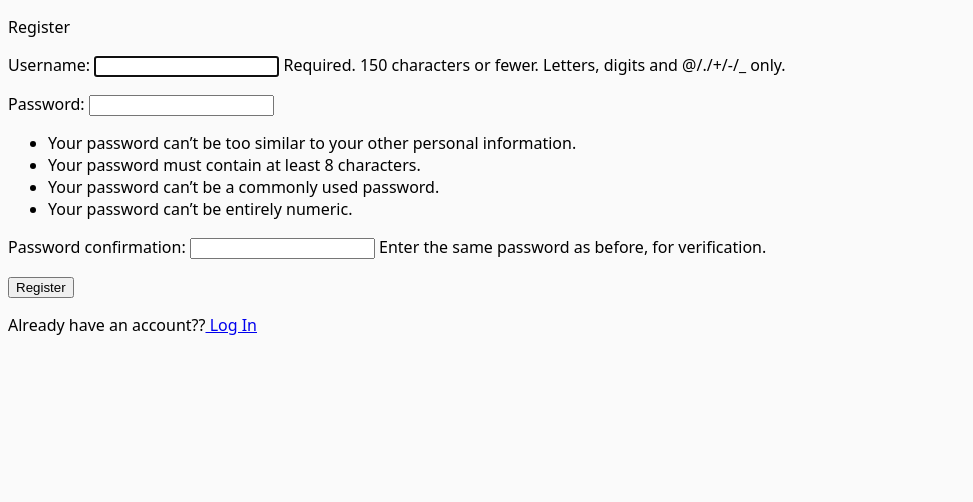
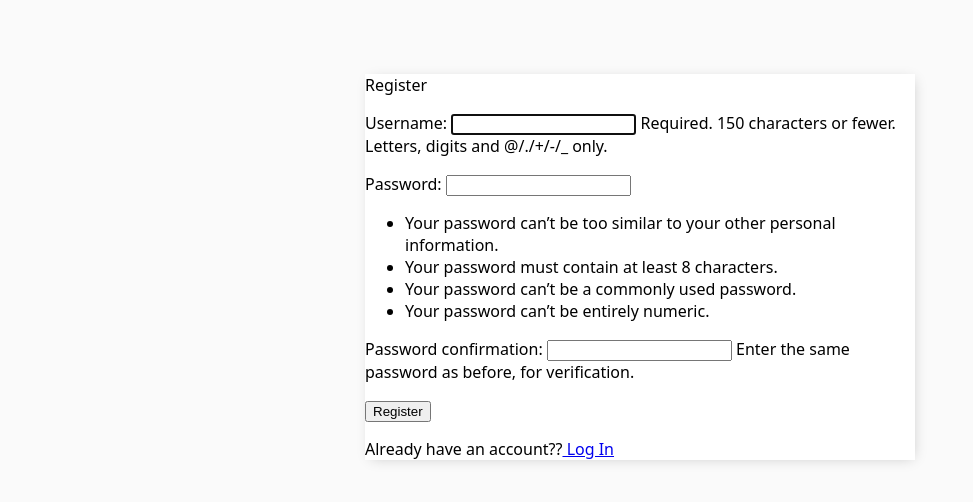
Before and after one commit to wak96/ToDo, a Django app: page /register/ in a window 1280 px wide. Shown: the top 502 px of the page, without its empty margins (0-973 px from the left). Run offline with Django 5.2, Linux system fonts and the light colour scheme; some web fonts are replaced.

Commit message:
adding css

```diff
--- a/base/templates/base/main.html
+++ b/base/templates/base/main.html
@@ -15,6 +15,17 @@
             body{
                 background-color: #FAFAFA;
                 font-family: "Bitcount Prop Single", system-ui;
+                padding-top: 50px
+            }
+
+
+            .container{
+                max-width: 550px;
+                margin: auto;
+                background-color: #fff;
+                -webkit-box-shadow: 2px 2px 13px -4px rgba(0,0,0,0.21);
+                box-shadow: 2px 2px 13px -4px rgba(0,0,0,0.21);
+
             }
         </style>
     </head>
```
Also changed, not shown: db.sqlite3.
